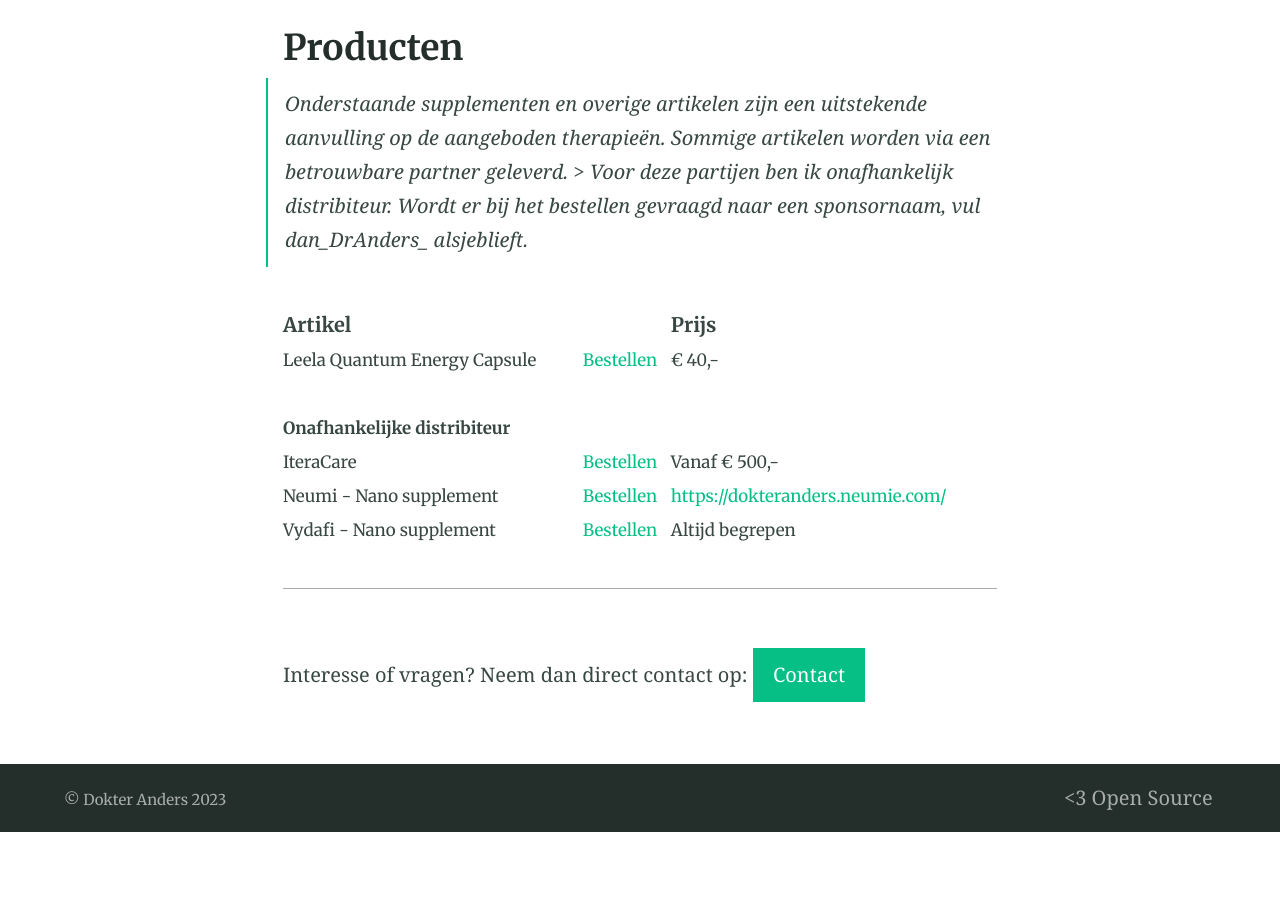
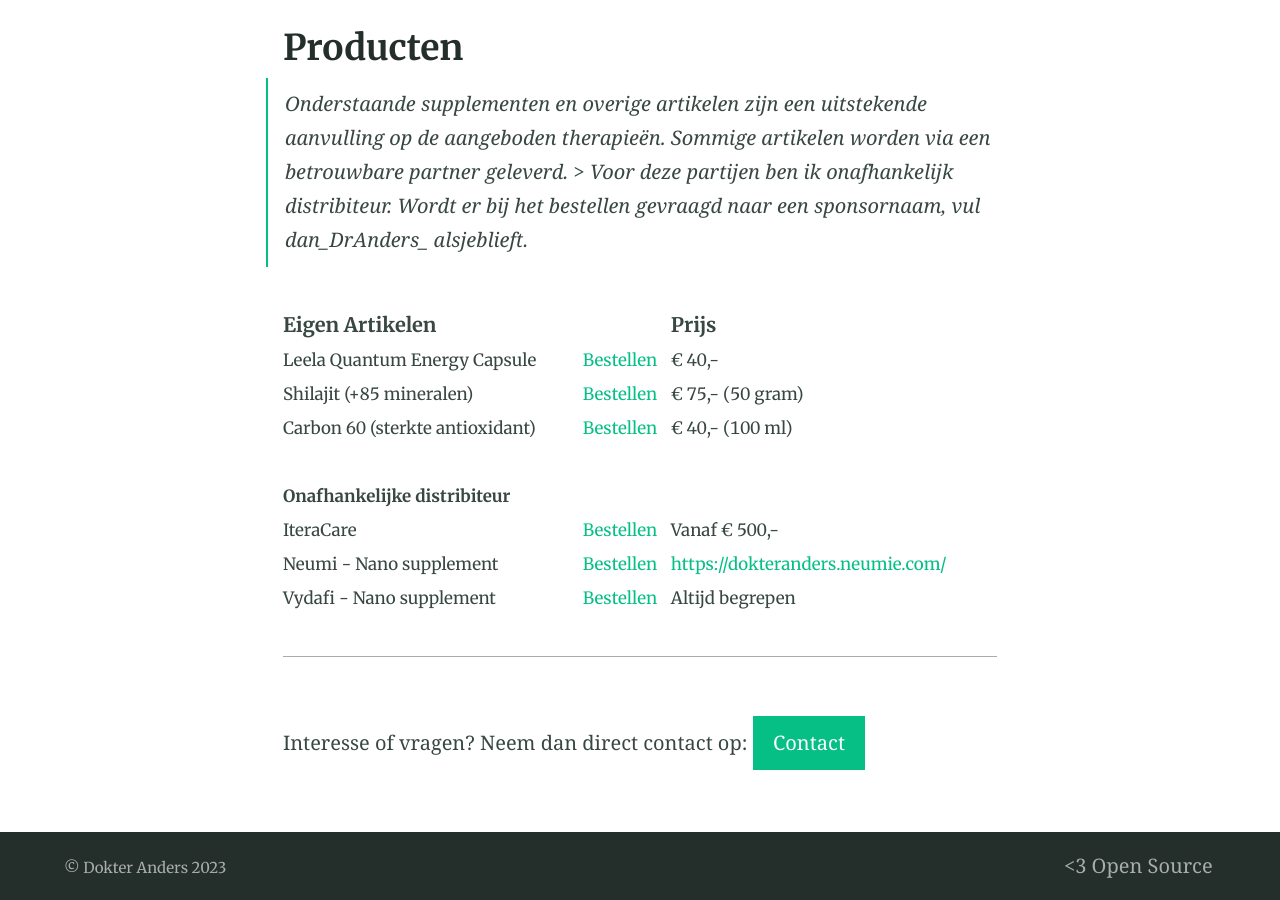
Before and after one commit to dokteranders/dokteranders.com, a Jekyll site: the page built from behandelingen.md, in a window 1280 px wide and 900 px high, scrolled down 985 px. Built offline with Jekyll 4.4.1, drawn with Linux system fonts in a browser that asks for light colours; before the commit the page ends 1817 px from its top, so only the background shows below that.

Commit message:
Update behandelingen.md

```diff
--- a/behandelingen.md
+++ b/behandelingen.md
@@ -22,9 +22,11 @@
 
 > Onderstaande supplementen en overige artikelen zijn een uitstekende aanvulling op de aangeboden therapieën. Sommige artikelen worden via een betrouwbare partner geleverd. > Voor deze partijen ben ik onafhankelijk distribiteur. Wordt er bij het bestellen gevraagd naar een sponsornaam, vul dan_DrAnders_ alsjeblieft.
 
-| **Artikel**                     	|                 	| **Prijs**        	|
-|---------------------------------  |-----------------	|-----------------	|
+| **Eigen Artikelen**                         |                         	|  **Prijs**        |
+|-------------------------------------------	|------------------------	  |-----------------	|
 | Leela Quantum Energy Capsule    	| [Bestellen](#/contact/)                               | € 40,-          	|
+| Shilajit (+85 mineralen)         	| [Bestellen](#/contact/)                               | € 75,- (50 gram)	|
+| Carbon 60 (sterkte antioxidant)   | [Bestellen](#/contact/)                             	| € 40,- (100 ml)  	|
 |                                 	|                                                      	|                 	|
 | **Onafhankelijke distribiteur** 	|                                                      	|                 	|
 | IteraCare                       	| [Bestellen](https://www.thzforyou.nl/producten-thz/) 	| Vanaf € 500,-   	|
```
